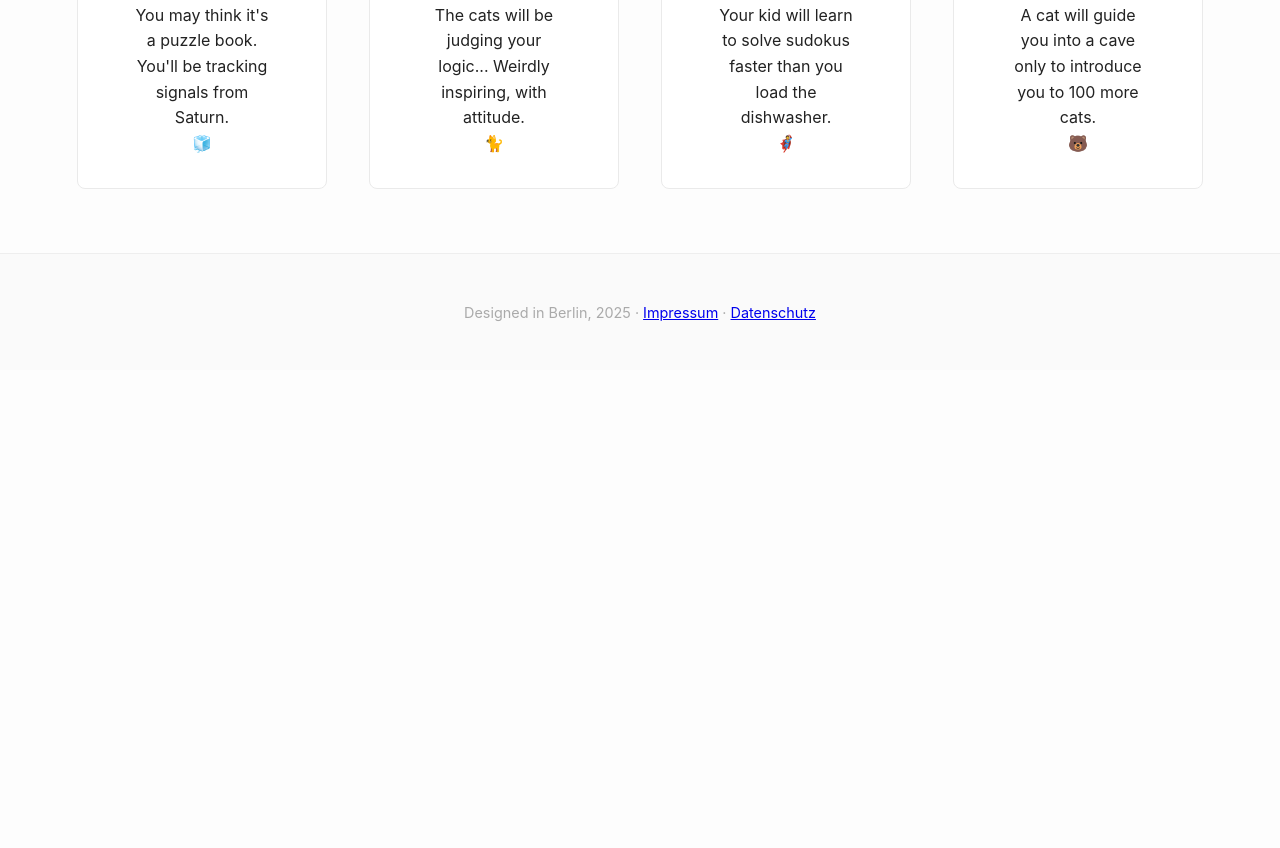
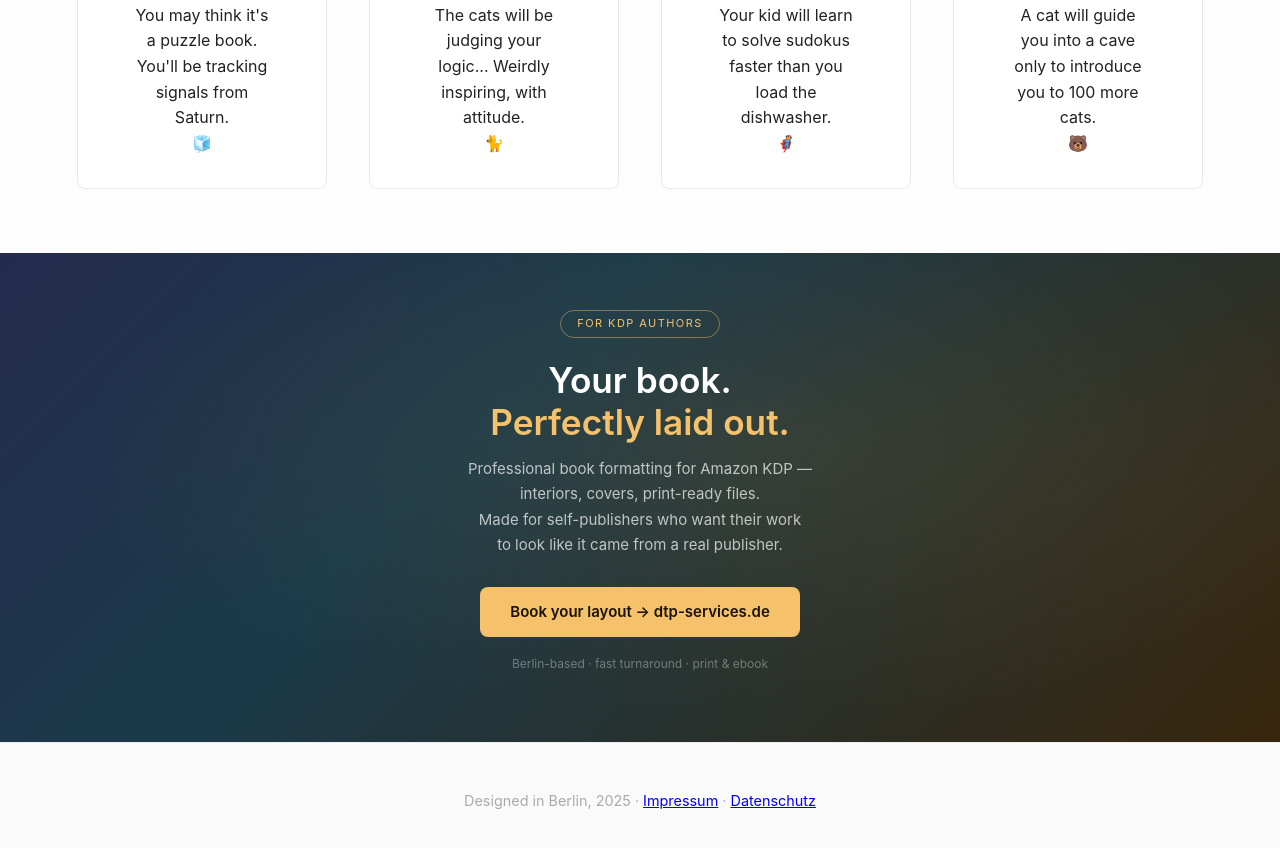
Before and after one commit to eyeofsudoku/tiptiponui, a plain HTML site: page index.html in a window 1280 px wide. Shown: the part 1536-2384 px from the top of the page. Before the commit the page ends 1906 px from the top, so only its background shows below. Drawn offline with Linux system fonts and the light colour scheme.

Commit message:
Update index.html

```diff
--- a/index.html
+++ b/index.html
@@ -83,6 +83,22 @@
   </div>
 </section>
 
+<section class="dtp-banner">
+  <div class="dtp-banner-inner">
+    <div class="dtp-label">For KDP authors</div>
+    <h2 class="dtp-headline">Your book.<br><span>Perfectly laid out.</span></h2>
+    <p class="dtp-body">
+      Professional book formatting for Amazon KDP —<br>
+      interiors, covers, print-ready files.<br>
+      Made for self-publishers who want their work<br>
+      to look like it came from a real publisher.
+    </p>
+    <a class="dtp-cta" href="https://www.dtp-services.de" target="_blank" rel="noopener">
+      Book your layout → dtp-services.de
+    </a>
+    <p class="dtp-sub">Berlin-based · fast turnaround · print &amp; ebook</p>
+  </div>
+</section>
 
   <footer class="footer">
     <p>Designed in Berlin, 2025 · <a href="impressum.html">Impressum</a> · <a href="datenschutz.html">Datenschutz</a></p>
```
